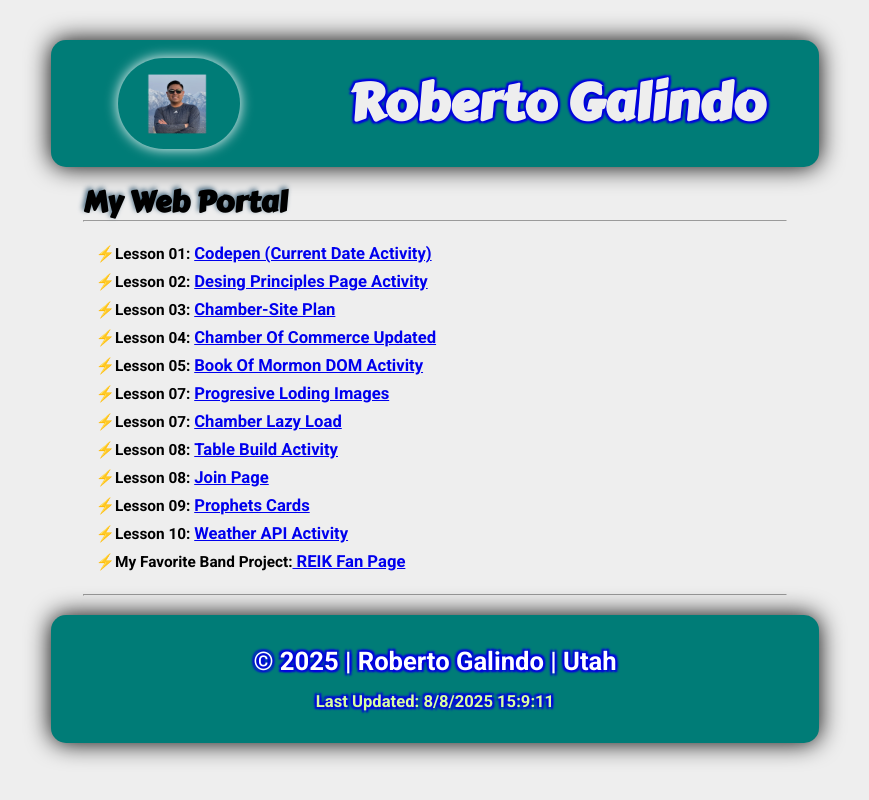
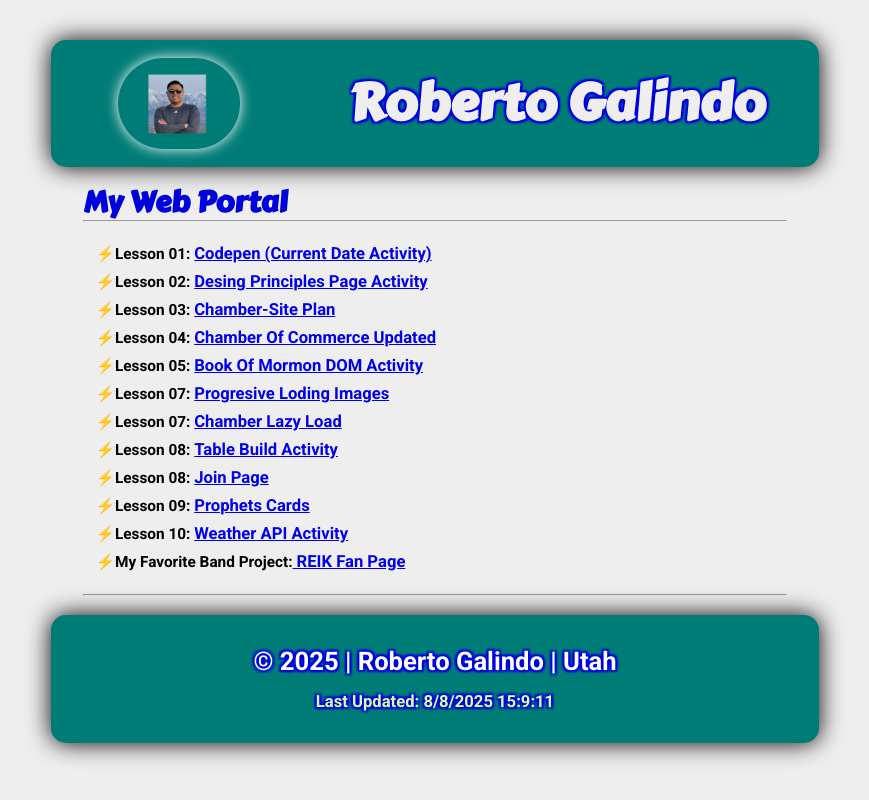
Before and after one commit to yrobertogg/WebPortfolio, a plain HTML site: page index.html in a window 1280 px wide. Shown: the whole page, without its empty margins (205-1074 px from the left). Drawn offline with Linux system fonts and the light colour scheme.

Commit message:
MainTitleColorChange

```diff
--- a/styles/medium.css
+++ b/styles/medium.css
@@ -40,7 +40,7 @@
     }
     .mainTitle{
         font-size: 2.3vw;
-        text-shadow: -1.7px -1.7px 5px #496A81;
+        /* text-shadow: -1.7px -1.7px 5px #496A81; */
     }
     .linksList{
         font-size: 1.2vw;
--- a/styles/small.css
+++ b/styles/small.css
@@ -93,8 +93,9 @@ main{
     margin: auto; */
 }
 .mainTitle{
+    color: #0002DC;
     font-size: 5.3vw;
-    text-shadow: -1.7px -1.7px 10px #496A81;
+    /* text-shadow: -1.7px -1.7px 10px #496A81; */
 
     /* last values */
     /* font-size: 3vw;
```
